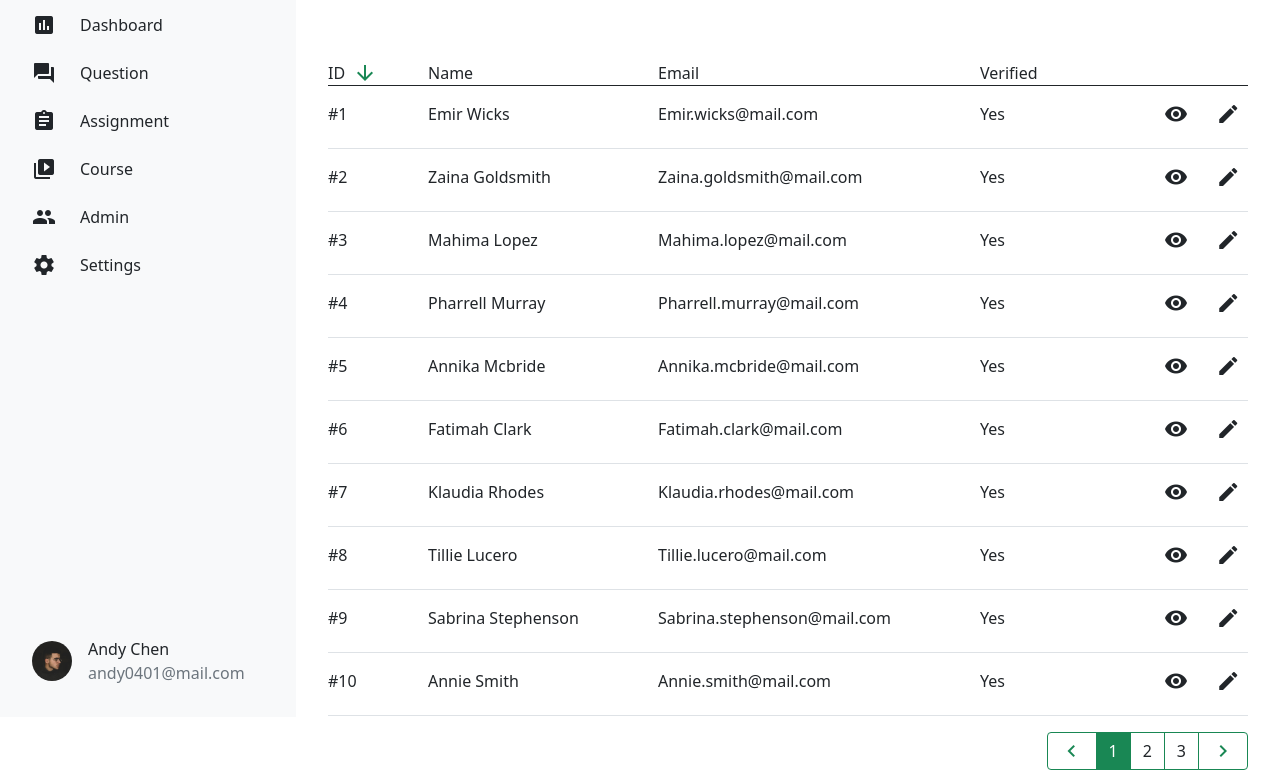
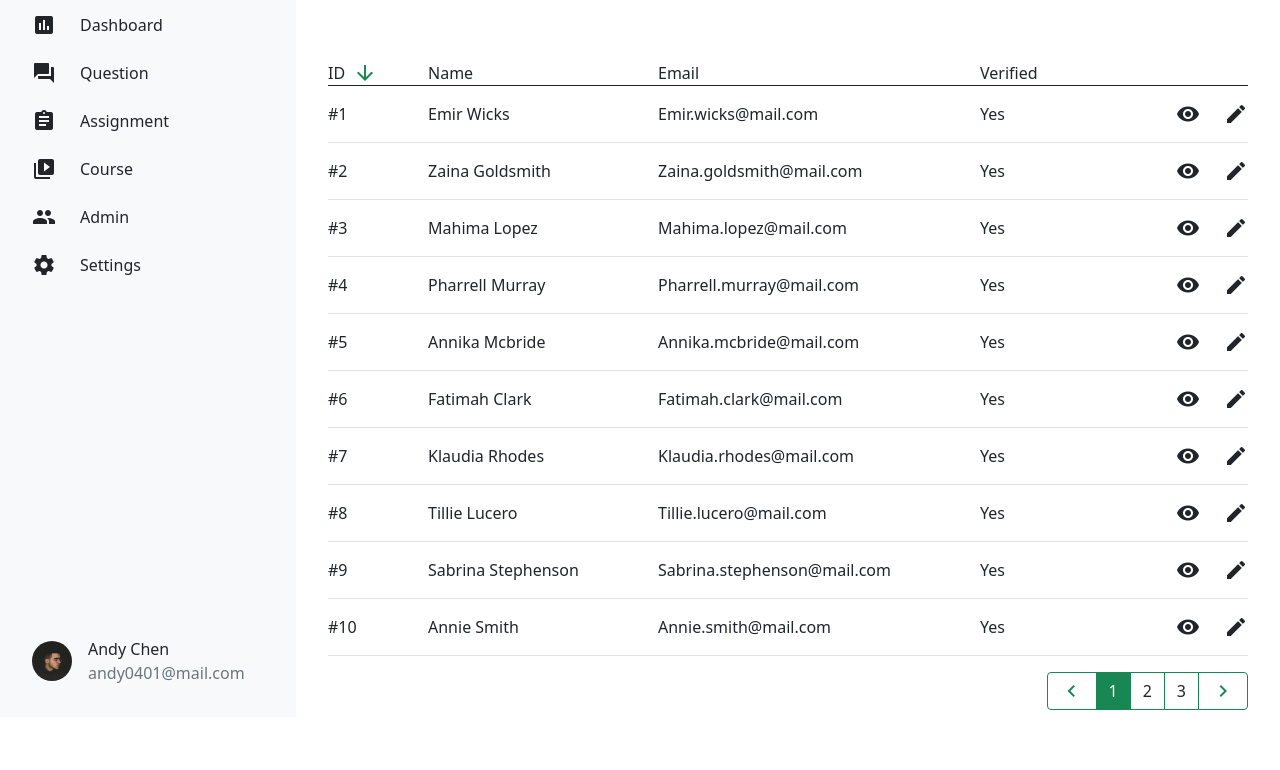
Before and after one commit to ankazu/2022summer-week5, a plain HTML site: page index.html in a window 1280 px wide. Shown: the part 83-853 px from the top of the page. After the commit the page ends 800 px from the top, so only its background shows below. Drawn offline with Linux system fonts and the light colour scheme.

Commit message:
Update 2022-08-21T07:42:34.578Z

```diff
--- a/index.html
+++ b/index.html
@@ -72,11 +72,11 @@
 
       <div class="w-100">
 
-  <section class="d-flex flex-column px-4 py-4 vh-100">
+  <section class="d-flex flex-column px-4 py-4 vh-100 section_status">
     <div class="d-flex justify-content-between align-items-center mb-5 state">
       <div class="d-flex align-items-center">
         <h1 class="me-5 mb-0">Admin</h1>
-        <div class="d-flex ">
+        <div class="d-flex">
           <span class="material-icons text-success me-1 pe-1">add</span>
           Add New Admin
         </div>
@@ -109,7 +109,7 @@
             <td>Emir.wicks@mail.com</td>
             <td>Yes</td>
             <td>
-              <div>
+              <div class="d-flex justify-content-end">
                 <span class="material-icons me-3">visibility</span>
                 <span class="material-icons">edit</span>
               </div>
@@ -121,7 +121,7 @@
             <td>Zaina.goldsmith@mail.com</td>
             <td>Yes</td>
             <td>
-              <div>
+              <div class="d-flex justify-content-end">
                 <span class="material-icons me-3">visibility</span>
                 <span class="material-icons">edit</span>
               </div>
@@ -133,7 +133,7 @@
             <td>Mahima.lopez@mail.com</td>
             <td>Yes</td>
             <td>
-              <div>
+              <div class="d-flex justify-content-end">
                 <span class="material-icons me-3">visibility</span>
                 <span class="material-icons">edit</span>
               </div>
@@ -145,7 +145,7 @@
             <td>Pharrell.murray@mail.com</td>
             <td>Yes</td>
             <td>
-              <div>
+              <div class="d-flex justify-content-end">
                 <span class="material-icons me-3">visibility</span>
                 <span class="material-icons">edit</span>
               </div>
@@ -157,7 +157,7 @@
             <td>Annika.mcbride@mail.com</td>
             <td>Yes</td>
             <td>
-              <div>
+              <div class="d-flex justify-content-end">
                 <span class="material-icons me-3">visibility</span>
                 <span class="material-icons">edit</span>
               </div>
@@ -169,7 +169,7 @@
             <td>Fatimah.clark@mail.com</td>
             <td>Yes</td>
             <td>
-              <div>
+              <div class="d-flex justify-content-end">
                 <span class="material-icons me-3">visibility</span>
                 <span class="material-icons">edit</span>
               </div>
@@ -181,7 +181,7 @@
             <td>Klaudia.rhodes@mail.com</td>
             <td>Yes</td>
             <td>
-              <div>
+              <div class="d-flex justify-content-end">
                 <span class="material-icons me-3">visibility</span>
                 <span class="material-icons">edit</span>
               </div>
@@ -193,7 +193,7 @@
             <td>Tillie.lucero@mail.com</td>
             <td>Yes</td>
             <td>
-              <div>
+              <div class="d-flex justify-content-end">
                 <span class="material-icons me-3">visibility</span>
                 <span class="material-icons">edit</span>
               </div>
@@ -205,7 +205,7 @@
             <td>Sabrina.stephenson@mail.com</td>
             <td>Yes</td>
             <td>
-              <div>
+              <div class="d-flex justify-content-end">
                 <span class="material-icons me-3">visibility</span>
                 <span class="material-icons">edit</span>
               </div>
@@ -217,7 +217,7 @@
             <td>Annie.smith@mail.com</td>
             <td>Yes</td>
             <td>
-              <div>
+              <div class="d-flex justify-content-end">
                 <span class="material-icons me-3">visibility</span>
                 <span class="material-icons">edit</span>
               </div>
```
Also changed, not shown: assets/style/all.css, 1 other file.
